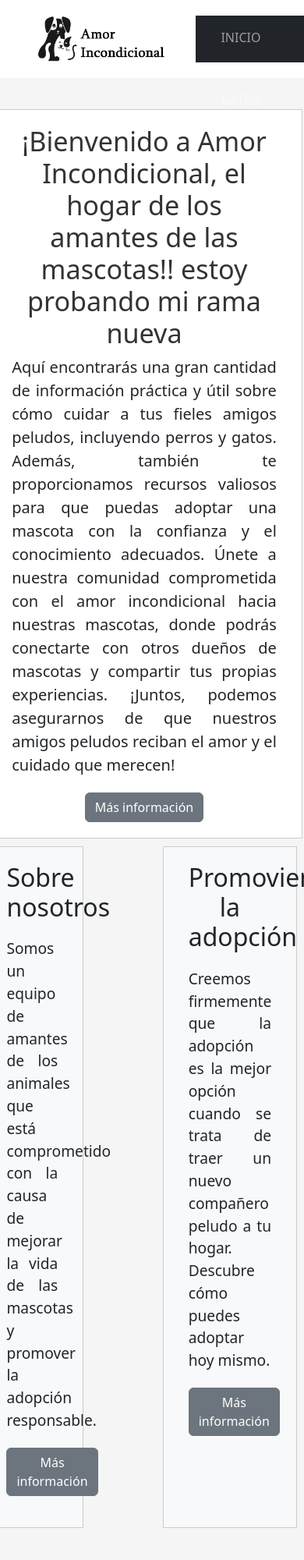
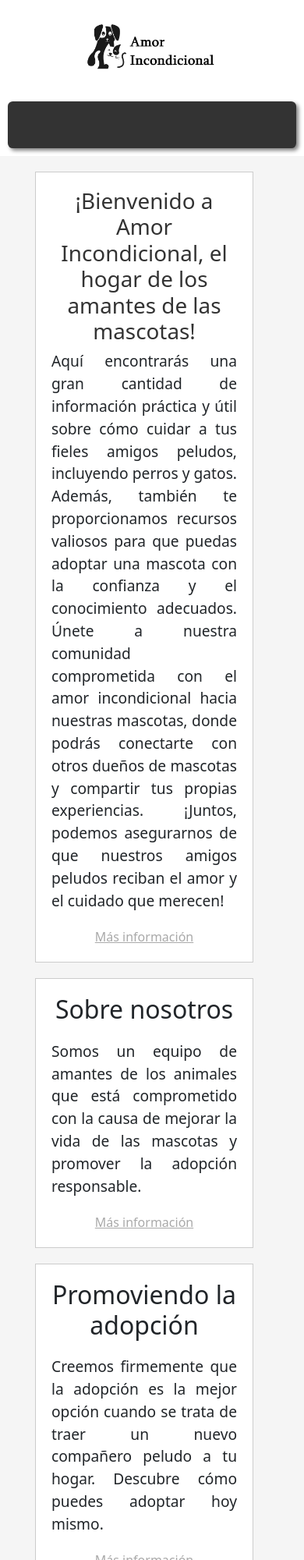
Before and after one commit to emmaaanu/comision-54530, a plain HTML site: page index.html in a window 390 px wide. Shown: the top 2000 px of the page at 78% size. Drawn offline with Linux system fonts and the light colour scheme.

Commit message:
responsive

```diff
--- a/css/style.css
+++ b/css/style.css
@@ -51,6 +51,9 @@ nav {
   height: 60px;
   padding: 0 20px;
   margin: 0 auto;
+  padding: 1rem 1.5rem;
+  border-radius: 0.4rem;
+  box-shadow: 3px 3px 5px grey;
 
 }
 
@@ -139,44 +142,6 @@ section {
   margin-bottom: 20px;
 }
 
-.main-container {
-  display: grid;
-  grid-auto-columns: 1fr 1fr;
-  grid-auto-rows: repeat(2, 1fr);
-  grid-template-areas:
-  "section-1 section-1"
-  "section-2 section-3"
-  "section-4 section-5"
-  ;
-  justify-items: center;
-  align-items: center;
-}
-
-.grid-section-1 {
-  grid-area: section-1;
-  width: 80%;
-}
-
-.grid-section-2 {
-  grid-area: section-2;
-  width: 60%;
-  height: 100%;
-}
-
-.grid-section-3 {
-  grid-area: section-3;
-  width: 60%;
-  height: 100%;
-}
-
-.grid-section-4 {
-  grid-area: section-4;
-}
-
-.grid-section-5 {
-  grid-area: section-5;
-}
-
 .main-container section, .sobre-nosotros{
   background-color: #FFFFFF;
   padding: 20px;
@@ -187,9 +152,10 @@ section {
   grid-template-columns: 1fr 1fr 1fr;
   grid-template-rows: 1fr;
   grid-template-areas:
-  "section-1 section-2" "section-3"
+  "section-1 section-2 section-3"
   ;
   grid-gap: 10px;
+  align-content: center;
   justify-content: center;
   justify-items: center;
 }
@@ -333,3 +299,111 @@ footer {
 .social-media div:nth-child(2) a {
   margin-right: 10px;
 }
+
+.container-fluid {
+  display: flex;
+  justify-content: space-between;
+  align-items: center;
+  padding: 20px;
+}
+
+nav {
+  display: flex;
+}
+
+.menu {
+  list-style-type: none;
+  margin: 0;
+  padding: 0;
+  display: flex;
+}
+
+.menu li {
+  padding: 10px;
+}
+
+.menu a {
+  text-decoration: none;
+  color: rgb(251, 249, 249);
+}
+
+.main-container {
+  padding: 20px;
+}
+
+/* Estilos para pantallas de 1024px o menos */
+@media (max-width: 1024px) {
+  header {
+    display: flex;
+    flex-direction: column;
+    align-items: center;
+    text-align: center;
+  }
+
+  img {
+    margin-bottom: 10px; /* Espaciado inferior entre el logo y la barra de navegación */
+  }
+
+  nav {
+    order: 1; /* Cambia el orden de la barra de navegación para que aparezca debajo del logo */
+    margin-top: 10px; /* Espaciado superior entre el logo y la barra de navegación */
+    width: 100%; /* Ocupa el 100% del ancho de la pantalla */
+    background-color: #333;
+  }
+
+  nav ul {
+    display: flex;
+    flex-wrap: wrap;
+    justify-content: center;
+    padding: 0;
+    margin: 0;
+  }
+
+  nav li {
+    margin: 0 10px;
+  }
+
+  main{
+    margin-top: 200px;
+  }
+}
+
+@media (max-width: 768px) {
+  .container-fluid {
+    flex-direction: column;
+    padding: 10px;
+  }
+
+  .menu a {
+    color: rgb(12, 1, 1);
+  }
+
+  nav {
+    flex-direction: column;
+  }
+
+  .menu {
+    display: none;
+    flex-direction: column;
+    align-items: center;
+    width: 100%;
+  }
+
+  .menu.open {
+    display: flex;
+  }
+
+  .menu li {
+    width: 100%;
+
+    text-align: center;
+  }
+
+  .menu a {
+    display: block;
+  }
+
+  .main-container {
+    order: -1;
+  }
+}
--- a/index.html
+++ b/index.html
@@ -14,39 +14,27 @@
   <body>
     <header class="container-fluid">
       <img src="assets/img/logo2.png" alt="Logo del Sitio de Mascotas" />
-      <nav class="navbar navbar-expand-lg navbar-dark bg-dark">
-        <div class="container">
-          <ul class="navbar-nav">
-            <li class="nav-item">
-              <a class="nav-link" href="index.html">Inicio</a>
-            </li>
-            <li class="nav-item">
-              <a class="nav-link" href="pages/perros.html">Perros</a>
-            </li>
-            <li class="nav-item">
-              <a class="nav-link" href="pages/gatos.html">Gatos</a>
-            </li>
-            <li class="nav-item">
-              <a class="nav-link" href="pages/adopcion.html">Adopción</a>
-            </li>
-            <li class="nav-item">
-              <a class="nav-link" href="pages/contacto.html">Contacto</a>
-            </li>
-            <li class="nav-item">
-              <a class="nav-link" href="pages/registro.html">Registro</a>
-            </li>
+      <nav>
+        <div class="menu-toggle">
+          <div class="hamburger"></div>
+        </div>
+        <ul class="menu">
+          <li><a href="index.html">Inicio</a></li>
+          <li><a href="pages/perros.html">Perros</a></li>
+          <li><a href="pages/gatos.html">Gatos</a></li>
+          <li><a href="pages/adopcion.html">Adopción</a></li>
+          <li><a href="pages/contacto.html">Contacto</a></li>
+          <li><a href="pages/registro.html">Registro</a></li>
         </ul>
-        </div>
       </nav>
     </header>
     <main class="main-container">
       <section class="grid-section-1">
-        <div class="container">
-          <h1 class="display-4">
+        <h1>
           ¡Bienvenido a Amor Incondicional, el hogar de los amantes de las
-            mascotas!! estoy probando mi rama nueva
+          mascotas!
         </h1>
-          <p class="lead">
+        <p>
           Aquí encontrarás una gran cantidad de información práctica y útil
           sobre cómo cuidar a tus fieles amigos peludos, incluyendo perros y
           gatos. Además, también te proporcionamos recursos valiosos para que
@@ -54,49 +42,34 @@
           adecuados. Únete a nuestra comunidad comprometida con el amor
           incondicional hacia nuestras mascotas, donde podrás conectarte con
           otros dueños de mascotas y compartir tus propias experiencias.
-            ¡Juntos, podemos asegurarnos de que nuestros amigos peludos reciban
-            el amor y el cuidado que merecen!
+          ¡Juntos, podemos asegurarnos de que nuestros amigos peludos reciban el
+          amor y el cuidado que merecen!
         </p>
-          <a href="pages/consejos.html" class="btn btn-secondary"
-            >Más información</a
-          >
-        </div>
+        <a href="pages/consejos.html">Más información</a>
       </section>
-
-      <section class="grid-section-2 bg-light">
-        <div class="container">
+      <section class="grid-section-2">
         <h2>Sobre nosotros</h2>
         <p>
           Somos un equipo de amantes de los animales que está comprometido con
           la causa de mejorar la vida de las mascotas y promover la adopción
           responsable.
         </p>
-          <a href="pages/que-es-ai.html" class="btn btn-secondary"
-            >Más información</a
-          >
-        </div>
+        <a href="pages/que-es-ai.html">Más información</a>
       </section>
-
-      <section class="grid-section-3 bg-light">
-        <div class="container">
+      <section class="grid-section-3">
         <h2>Promoviendo la adopción</h2>
         <p>
-            Creemos firmemente que la adopción es la mejor opción cuando se
-            trata de traer un nuevo compañero peludo a tu hogar. Descubre cómo
-            puedes adoptar hoy mismo.
+          Creemos firmemente que la adopción es la mejor opción cuando se trata
+          de traer un nuevo compañero peludo a tu hogar. Descubre cómo puedes
+          adoptar hoy mismo.
         </p>
-          <a href="pages/adopcion.html" class="btn btn-secondary"
-            >Más información</a
-          >
-        </div>
+        <a href="pages/adopcion.html">Más información</a>
       </section>
     </main>
-
-    <footer class="bg-dark text-light">
-      <div class="container">
+    <footer>
       <div class="social-media">
         <div>
-            <p class="mb-0">© 2023 - Amor Incondicional</p>
+          <p>Copyright &copy; 2023 - Amor Incondicional</p>
         </div>
         <div>
           <a href="https://www.facebook.com">
@@ -113,8 +86,8 @@
           </a>
         </div>
       </div>
-      </div>
     </footer>
     <script src="bootstrap-5.3.0-alpha3-dist/js/bootstrap.min.js"></script>
+    <script src="./js/script.js"></script>
   </body>
 </html>
--- /dev/null
+++ b/js/script.js
@@ -0,0 +1,8 @@
+document.addEventListener("DOMContentLoaded", function () {
+  const menuToggle = document.querySelector(".container-fluid");
+  const menu = document.querySelector(".menu");
+
+  menuToggle.addEventListener("click", function () {
+    menu.classList.toggle("open");
+  });
+});
```
Also changed, not shown: 1 other file. Lines whose indentation alone changed are shown as unchanged.
